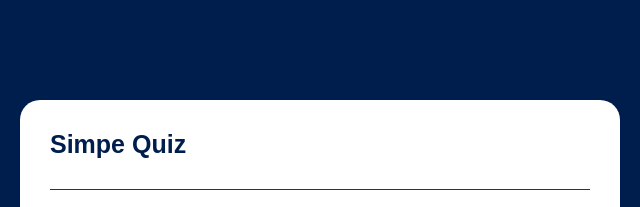
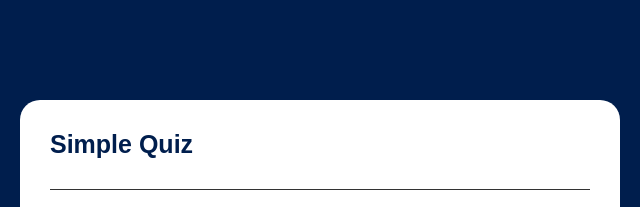
Before and after one commit to Davashdgreat/Quiz-app, a plain HTML site: page index.html in a window 1280 px wide. Shown: the top 207 px of the page, 320-960 px from the left. Drawn offline with Linux system fonts and the light colour scheme.

Commit message:
Update index.html

```diff
--- a/index.html
+++ b/index.html
@@ -10,7 +10,7 @@
 <body>
 
     <div class="app">
-        <h1>Simpe Quiz</h1>
+        <h1>Simple Quiz</h1>
 
         <div class="quiz">
 
```
